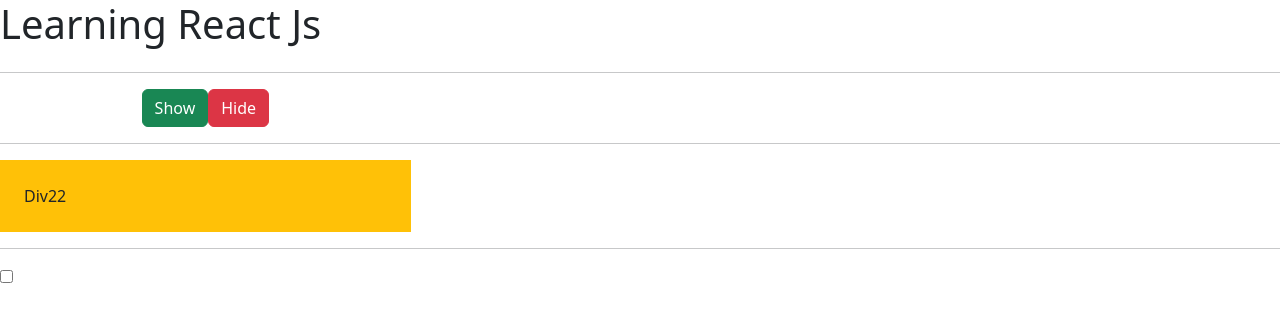
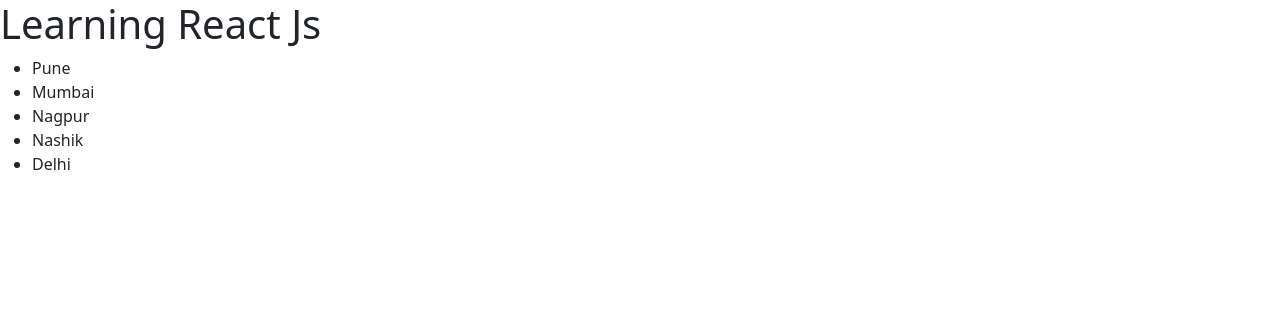
Before and after one commit to dharmapalkarki123/ReactLearning, a React (Vite) app: page / in a window 1280 px wide. Shown: the top 322 px of the page. Built offline with nearby package versions, Linux system fonts and the light colour scheme.

Commit message:
condition render

```diff
--- a/src/App.tsx
+++ b/src/App.tsx
@@ -1,6 +1,7 @@
 
 import './App.css'
 import ConditionRender from './component/ConditionRender'
+import ListEx from './component/ListEx'
 import UseEffectEx from './component/useEffectEx'
 
 
@@ -20,7 +21,9 @@
       <UseState /> */}
       {/* <UseEffectEx /> */}
 
-      <ConditionRender />
+      {/* <ConditionRender /> */}
+
+      <ListEx />
 
 
 
--- /dev/null
+++ b/src/component/ListEx.tsx
@@ -0,0 +1,25 @@
+function ListEx(){
+
+  const cityList=["Pune","Mumbai","Nagpur","Nashik","Delhi"]
+
+  return <div>
+
+    <div className="row">
+      <div className="col-4">
+        <ul>
+          {
+            cityList.map((city:string)=>{
+              return <li>{city}</li>
+
+            })
+          }
+        </ul>
+      </div>
+    </div>
+
+
+
+  </div>
+}
+
+export default ListEx;
```
